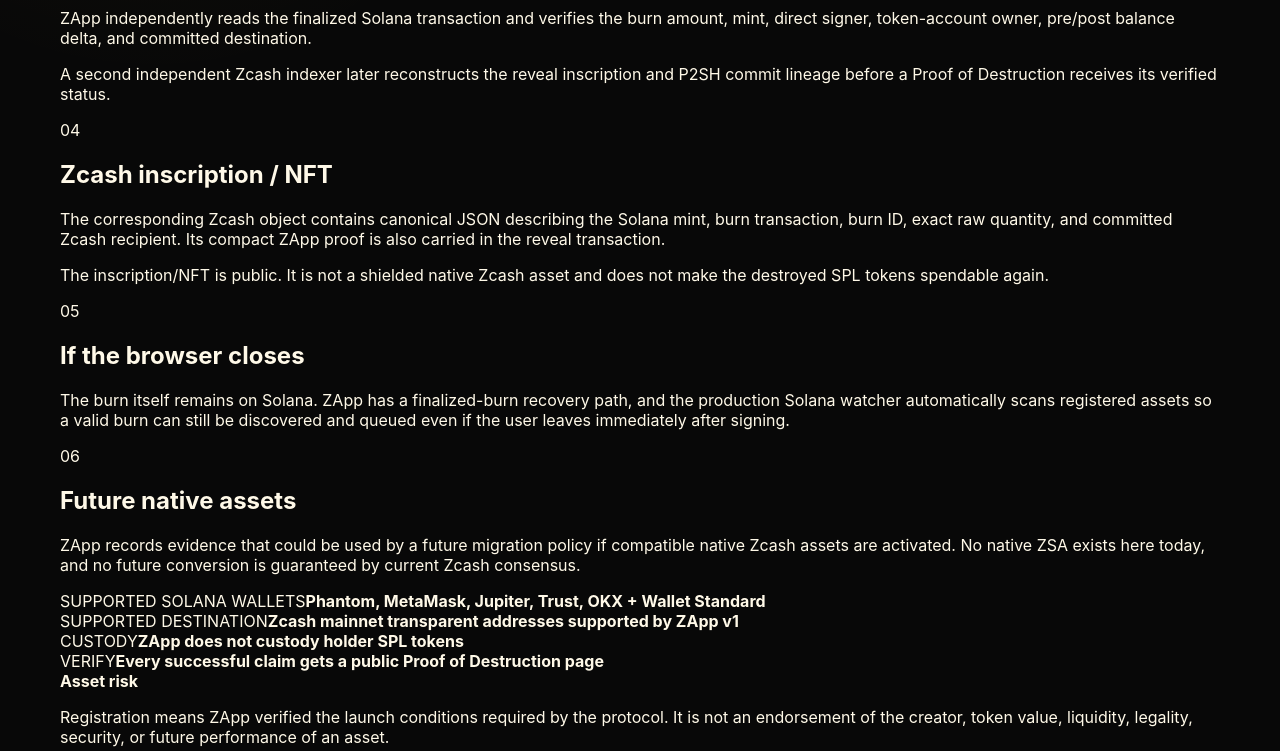
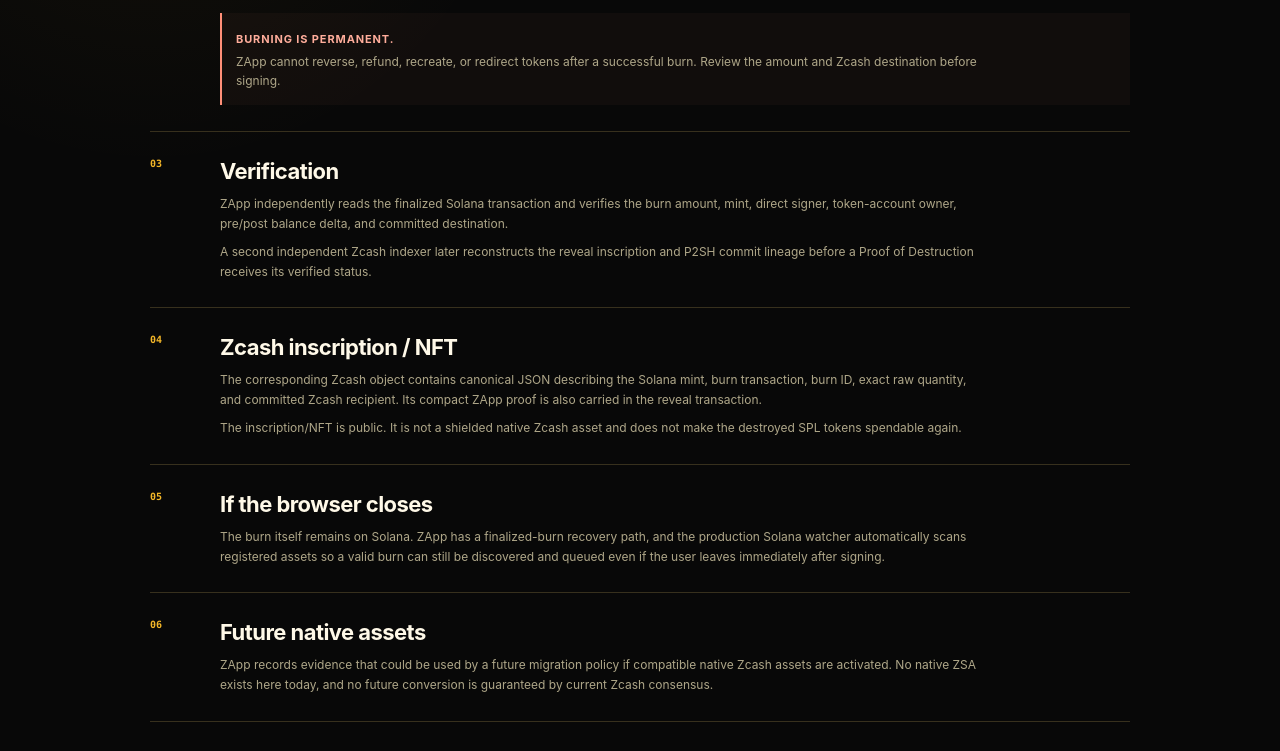
Before and after one commit to shawkkkkk/zapp-protocol, a Next.js app: page /docs in a window 1280 px wide. Shown: the part 720-1471 px from the top of the page. Built offline with nearby package versions, Linux system fonts and the light colour scheme; no server answers; what @jup-ag/wallet-adapter would draw is missing.

Commit message:
style: add minimalist public protocol docs

```diff
--- a/src/app/globals.css
+++ b/src/app/globals.css
@@ -1703,3 +1703,116 @@
     grid-column: 2;
   }
 }
+
+
+.docs-page {
+  padding: 72px 0 96px;
+  max-width: 980px;
+}
+.docs-page > h1 {
+  max-width: 820px;
+  margin: 10px 0 18px;
+  font-size: clamp(48px, 7vw, 82px);
+  line-height: .95;
+  letter-spacing: -.06em;
+}
+.docs-lede {
+  max-width: 760px;
+  margin: 0 0 34px;
+  color: #b6aa89;
+  font-size: 15px;
+  line-height: 1.7;
+}
+.docs-sections {
+  border-top: 1px solid var(--line);
+}
+.docs-sections > section {
+  display: grid;
+  grid-template-columns: 52px 1fr;
+  gap: 18px;
+  padding: 26px 0;
+  border-bottom: 1px solid var(--line);
+}
+.docs-sections > section > span {
+  color: var(--acid);
+  font: 800 10px "SFMono-Regular", Consolas, monospace;
+}
+.docs-sections h2 {
+  margin: 0 0 10px;
+  font-size: 22px;
+  font-weight: 650;
+  letter-spacing: -.025em;
+}
+.docs-sections p {
+  max-width: 760px;
+  margin: 8px 0 0;
+  color: var(--muted);
+  font-size: 12px;
+  line-height: 1.65;
+}
+.docs-warning {
+  margin-top: 16px;
+  padding: 14px;
+  border-left: 2px solid #ff8f78;
+  background: rgba(255,143,120,.035);
+}
+.docs-warning b {
+  color: #ffad9b;
+  font-size: 11px;
+  text-transform: uppercase;
+  letter-spacing: .08em;
+}
+.docs-warning p {
+  margin-top: 5px;
+}
+.docs-grid {
+  display: grid;
+  grid-template-columns: 1fr 1fr;
+  margin-top: 30px;
+  border-top: 1px solid var(--line);
+  border-left: 1px solid var(--line);
+}
+.docs-grid > div {
+  padding: 16px;
+  border-right: 1px solid var(--line);
+  border-bottom: 1px solid var(--line);
+}
+.docs-grid span {
+  display: block;
+  color: var(--muted);
+  font-size: 9px;
+  letter-spacing: .1em;
+}
+.docs-grid b {
+  display: block;
+  margin-top: 7px;
+  color: #eee4c7;
+  font-size: 12px;
+  line-height: 1.45;
+}
+.docs-disclaimer {
+  margin-top: 24px;
+  padding-top: 20px;
+  border-top: 1px solid var(--line);
+}
+.docs-disclaimer b {
+  color: var(--acid);
+  font-size: 11px;
+  text-transform: uppercase;
+  letter-spacing: .08em;
+}
+.docs-disclaimer p {
+  max-width: 760px;
+  margin: 6px 0 0;
+  color: var(--muted);
+  font-size: 11px;
+  line-height: 1.6;
+}
+@media (max-width: 620px) {
+  .docs-grid {
+    grid-template-columns: 1fr;
+  }
+  .docs-sections > section {
+    grid-template-columns: 34px 1fr;
+  }
+}
```
